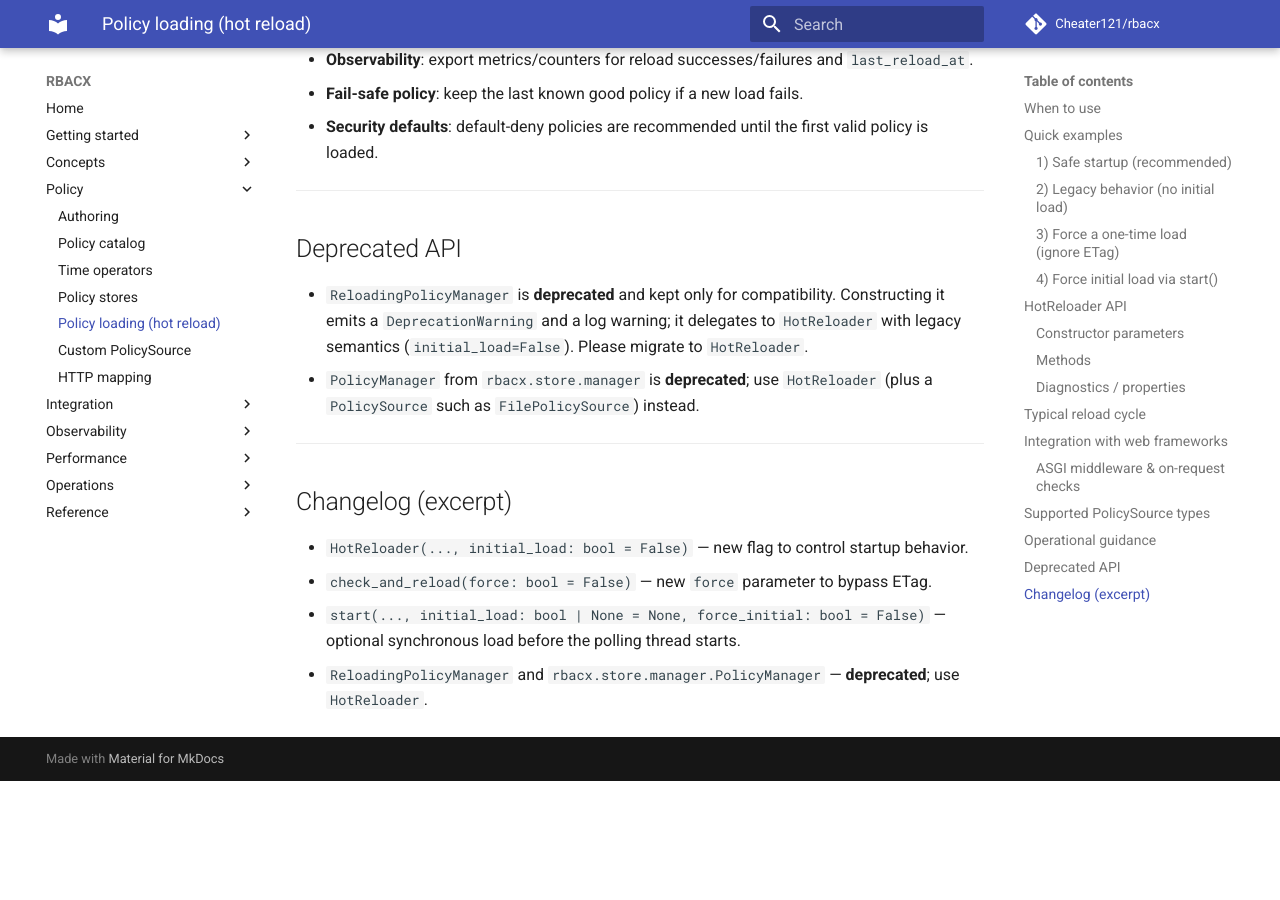
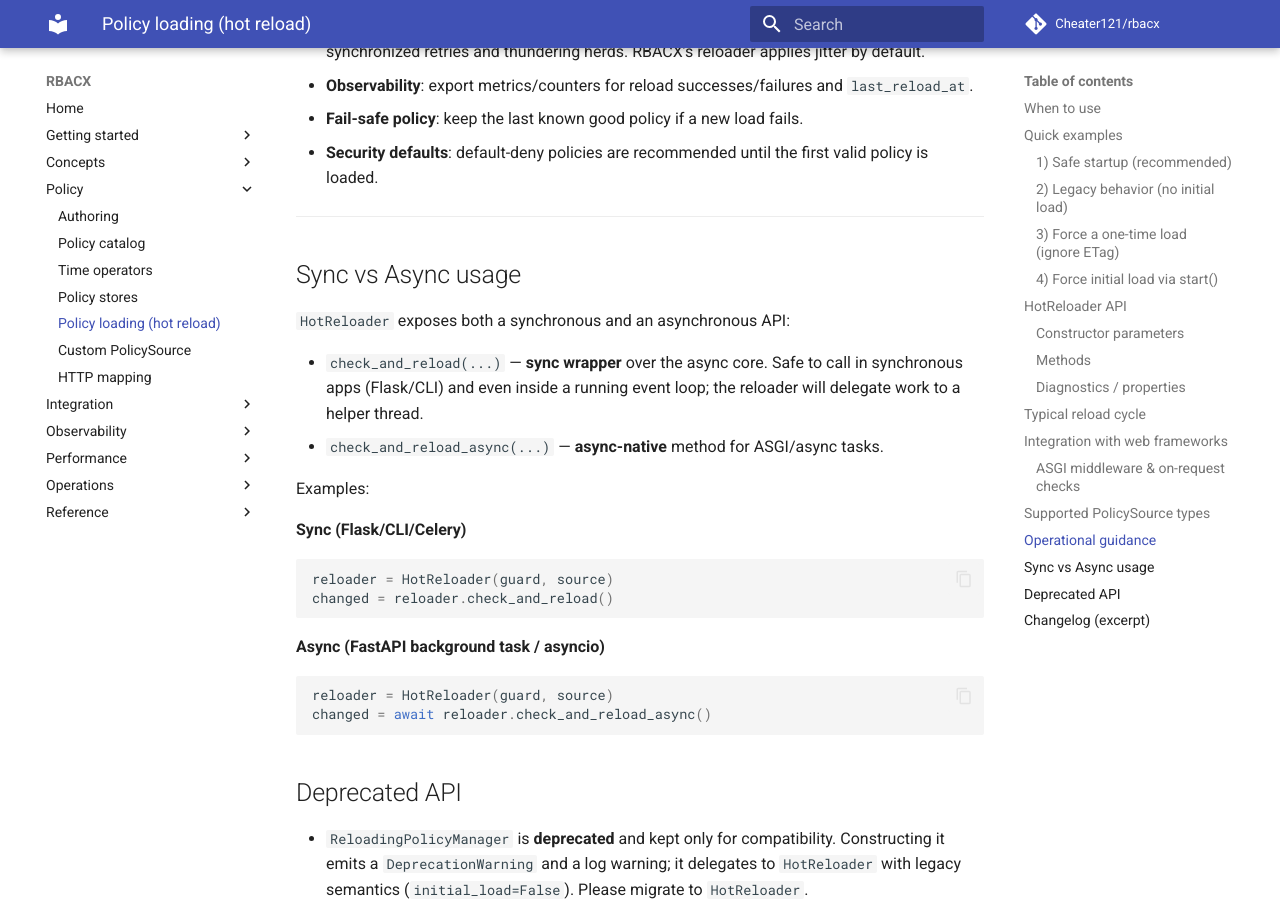
Before and after one commit to Cheater121/rbacx, an MkDocs documentation site: the page built from docs/policy_loading.md, in a window 1280 px wide and 900 px high, scrolled down 4497 px. Built offline with MkDocs 1.6.1 and Material for MkDocs 9.7.7, drawn with Linux system fonts in a browser that asks for light colours; comment, search, counter and statistics services are not loaded; before the commit the page ends 5278 px from its top, so only the background shows below that; some of the changed text lies outside the part shown.

Commit message:
docs(policies): update to maybe async

````diff
--- a/docs/policy_loading.md
+++ b/docs/policy_loading.md
@@ -3,8 +3,8 @@
 
 RBACX supports hot-reloading policies from external sources via a production-grade reloader.
 
-- A policy source implements the `PolicySource` protocol:
-  `load() -> dict` and `etag() -> Optional[str]`.
+- A policy source implements the `PolicySource` protocol (sync **or** async):
+  `load() -> Dict[str, Any] | Awaitable[Dict[str, Any]]` and `etag() -> Optional[str] | Awaitable[Optional[str]]`.
 - The `HotReloader` watches a source: when its ETag changes, it loads the new policy and applies it to a running `Guard`. (If `etag()` returns `None`, the reloader will attempt a load and let the source decide change detection.) ETag is a standard content version identifier in HTTP and storage systems.
 
 ---
@@ -179,6 +179,30 @@ Any custom source that implements `load()` and `etag()` is supported.
 
 ---
 
+
+## Sync vs Async usage
+
+`HotReloader` exposes both a synchronous and an asynchronous API:
+
+- `check_and_reload(...)` — **sync wrapper** over the async core. Safe to call in synchronous apps (Flask/CLI) and even inside a running event loop; the reloader will delegate work to a helper thread.
+- `check_and_reload_async(...)` — **async-native** method for ASGI/async tasks.
+
+Examples:
+
+**Sync (Flask/CLI/Celery)**
+
+```python
+reloader = HotReloader(guard, source)
+changed = reloader.check_and_reload()
+```
+
+**Async (FastAPI background task / asyncio)**
+
+```python
+reloader = HotReloader(guard, source)
+changed = await reloader.check_and_reload_async()
+```
+
 ## Deprecated API
 
 - `ReloadingPolicyManager` is **deprecated** and kept only for compatibility. Constructing it emits a `DeprecationWarning` and a log warning; it delegates to `HotReloader` with legacy semantics (`initial_load=False`). Please migrate to `HotReloader`.
````
Also changed, not shown: docs/highlights.md (+7 -1 lines), docs/policy_stores.md (+3 -3 lines).
